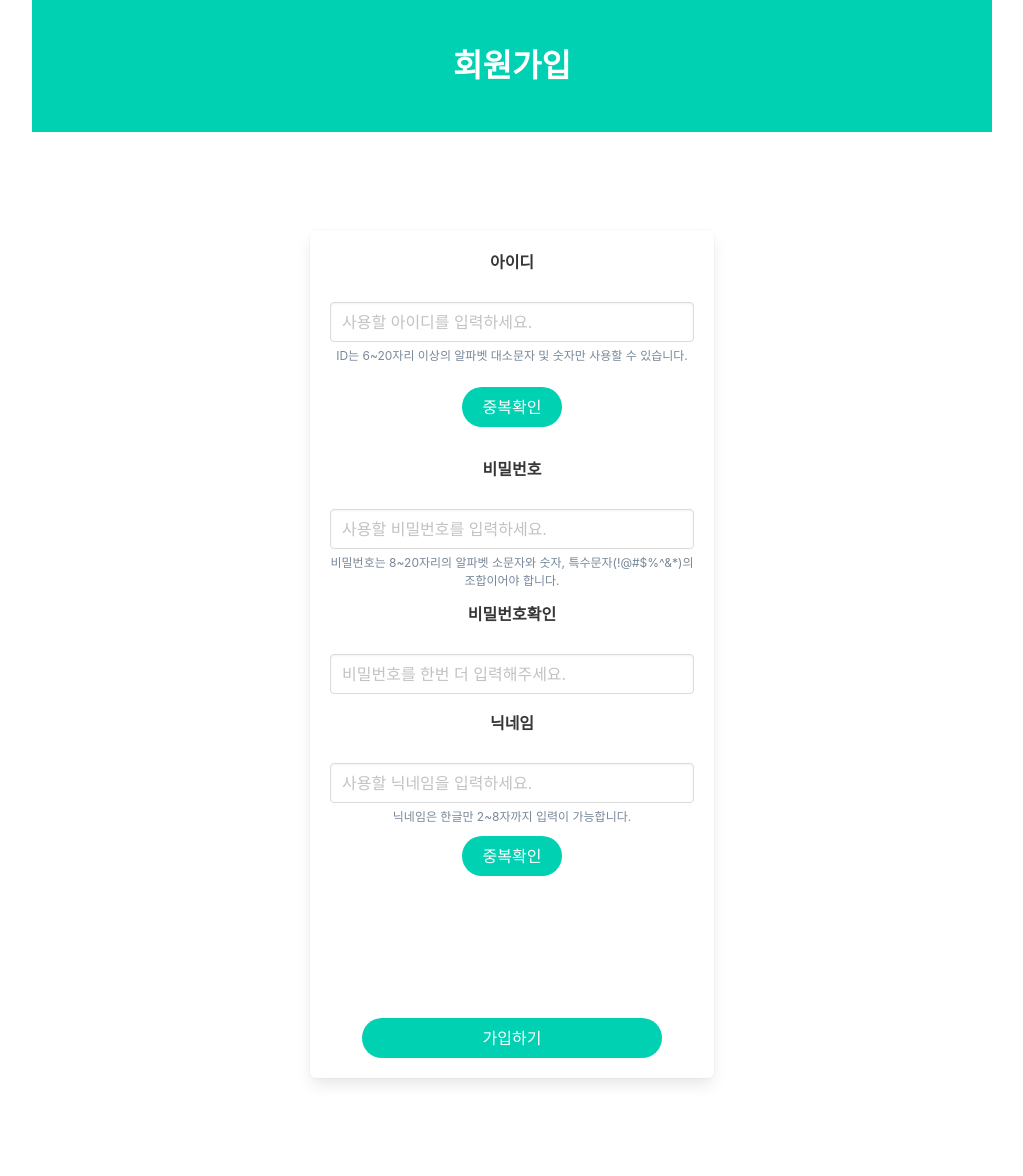
After one commit to LeeKiGon/mong, a Flask app: page /register in a window 1280 px wide. The commit adds this page. Shown: the whole page, without its empty margins (128-1151 px from the left). Run offline with Flask 2, Linux system fonts and the light colour scheme; some libraries are stand-ins or nearby versions.

Commit message:
회원가입 기능 완료

```diff
--- a/app.py
+++ b/app.py
@@ -1,9 +1,61 @@
-from flask import Flask
+from flask import Flask, render_template, jsonify, request, session, redirect, url_for
+
 app = Flask(__name__)
 
+from pymongo import MongoClient
+
+client = MongoClient('localhost', 27017)
+db = client.userinfo
+
+# 비밀번호를 해쉬태그로 변환할때 필요한 라이브러리
+import hashlib
+
+# 테스트용 메인페이지 접속
 @app.route('/')
 def home():
-   return 'This is Home!'
+    return render_template('test.html')
+
+# 로그인 페이지로 넘어갑니다.
+@app.route('/register')
+def register():
+    return render_template('register.html')
+
+
+# [회원가입 API]
+# id와 pw, nickname을 받아서 mongoDB에 저장합니다.
+# 저장하기 전에 pw를 sha256 방법(=단방향 암호화. 받은 사람이 풀어볼 수 없습니다.)으로 암호화해서 저장합니다.
+@app.route('/api/register', methods=['POST'])
+def api_register():
+    id_receive = request.form['id_give']
+    pw_receive = request.form['pw_give']
+    nickname_receive = request.form['nickname_give']
+
+    pw_hash = hashlib.sha256(pw_receive.encode('utf-8')).hexdigest()
+
+    db.user.insert_one({'id': id_receive, 'pw': pw_hash, 'nick': nickname_receive})
+
+    return jsonify({'result': 'success'})
+
+# ID중복확인
+@app.route('/sign_up/check_dup', methods=['POST'])
+def check_dup():
+    userid_receive = request.form['userid_give']
+
+    # DB에 유저가 사용하겠다고 입력한 ID와 같은 값이 있는지 찾아서
+    # 있으면(전부 같은 값이면) true, 없으면(하나라도 다른 것이 있으면) false
+    exists = bool(db.user.find_one({'id': userid_receive}))
+    return jsonify({'result': 'success', 'exists': exists})
+
+# 닉네임 중복확인
+@app.route('/sign_up/check_dupnick', methods=['POST'])
+def check_dupnick():
+    usernick_receive = request.form['usernick_give']
+
+    # DB에 유저가 사용하겠다고 입력한 닉네임과 같은 값이 있는지 찾아서
+    # 있으면(전부 같은 값이면) true, 없으면(하나라도 다른 것이 있으면) false
+    exists = bool(db.user.find_one({'nick': usernick_receive}))
+    return jsonify({'result': 'success', 'exists': exists})
+
 
 if __name__ == '__main__':
-   app.run('0.0.0.0', port=5000, debug=True)
+    app.run('0.0.0.0', port=5000, debug=True)
--- /dev/null
+++ b/templates/register.html
@@ -0,0 +1,260 @@
+<!doctype html>
+<html lang="ko">
+    <head>
+        <!-- Webpage Title -->
+        <title>login test</title>
+
+        <!-- Required meta tags -->
+        <meta charset="utf-8">
+        <meta name="viewport" content="width=device-width, initial-scale=1, shrink-to-fit=no">
+
+        <!-- Bulma CSS -->
+        <link rel="stylesheet" href="https://cdn.jsdelivr.net/npm/bulma@0.9.1/css/bulma.min.css">
+
+        <!-- JS -->
+        <script src="https://ajax.googleapis.com/ajax/libs/jquery/3.4.1/jquery.min.js"></script>
+        <script src="https://cdnjs.cloudflare.com/ajax/libs/jquery-cookie/1.4.1/jquery.cookie.js"></script>
+
+        <script>
+            // ID, PW, nickname을 받아서 DB에 저장합니다.
+            function register() {
+                let userid = $('#user-id').val()
+                let userpw = $('#user-pw').val()
+                let userpw2 = $('#user-pw2').val()
+                let usernick = $('#user-nick').val()
+
+                //
+                if ($('#help-id').hasClass('is-danger')) {
+                    alert("아이디를 다시 확인해주세요.")
+                    return;
+                } else if (!$('#help-id').hasClass("is-safe")) {
+                    alert("아이디 중복확인을 해주세요.")
+                    return;
+                }
+
+                if (userpw == "") {
+                    $('#help-pw').text("비밀번호를 입력해주세요.").removeClass("explanation-text").addClass("is-danger")
+                    $('#user-pw').focus()
+                    return;
+                } else if (!is_password(userpw)) {
+                    $('#help-pw').text("비밀번호의 형식을 확인해주세요. 8~20자리의 알파벳 소문자와 숫자, 특수문자(!@#$%^&*)의 조합이어야 합니다.").removeClass("explanation-text").removeClass("is-safe").addClass("is-danger")
+                    $('#user-pw').focus()
+                    return;
+                } else {
+                    $('#help-pw').text("사용 가능한 비밀번호입니다.").removeClass("is-danger").addClass("is-safe")
+                }
+                if (userpw2 == "") {
+                    $('#help-pw2').text("비밀번호를 다시 입력해주세요.").removeClass("explanation-text").addClass("is-danger")
+                    $('#user-pw2').focus()
+                    return;
+                } else if (userpw != userpw2) {
+                    $('#help-pw2').text("비밀번호가 일치하지 않습니다.").removeClass("explanation-text").addClass("is-danger")
+                    $('#user-pw2').focus()
+                    return;
+                } else {
+                    $('#help-pw2').text("비밀번호가 일치합니다.").removeClass("is-danger").addClass("is-safe")
+                }
+                if ($('#help-nick').hasClass('is-danger')) {
+                    alert("닉네임을 다시 확인해주세요.")
+                    return;
+                } else if (!$('#help-nick').hasClass("is-safe")) {
+                    alert("닉네임 중복확인을 해주세요.")
+                    return;
+                }
+
+                $.ajax({
+                    type: "POST",
+                    url: "/api/register",
+                    data: {
+                        id_give: userid,
+                        pw_give: userpw,
+                        nickname_give: usernick
+                    },
+                    success: function (response) {
+                        if (response['result'] == 'success') {
+                            alert('회원가입이 완료되었습니다!')
+                            window.location.href = '/'
+                        } else {
+                            alert(response['msg'])
+                        }
+                    }
+                })
+            }
+
+            function is_id(asValue) {
+                let regExp = /^(?=.*[a-zA-Z])[a-zA-Z0-9]{6,20}$/;
+                return regExp.test(asValue);
+            }
+
+            function is_nickname(asValue) {
+                let regExp = /^(?=.*[가-힣])[가-힣]{2,8}$/;
+                return regExp.test(asValue);
+            }
+
+            function is_password(asValue) {
+                let regExp = /^(?=.*\d)(?=.*[a-zA-Z])[0-9a-zA-Z!@#$%^&*]{8,20}$/;
+                return regExp.test(asValue);
+            }
+
+            // ID 중복확인 함수
+            function check_id() {
+                let userid = $("#user-id").val()
+                console.log(userid)
+                if (userid == "") {
+                    $("#help-id").text("아이디를 입력해주세요.").addClass("is-danger")
+                    $("#user-id").focus()
+                    return;
+                }
+                if (!is_id(userid)) {
+                    $("#help-id").text("아이디의 형식을 확인해주세요. 알파벳 대소문자 및 숫자만 가능합니다!").removeClass("explanation-text").addClass("is-danger")
+                    $("#user-id").focus()
+                    return;
+                }
+                $("#help-id").addClass("explanation-text")
+                $.ajax ({
+                    type: "POST",
+                    url: "/sign_up/check_dup",
+                    data: {
+                        userid_give: userid
+                    },
+                    success: function (response) {
+                        if (response["exists"]) {
+                            $("#help-id").text("이미 존재하는 아이디입니다.").removeClass("explanation-text").removeClass("is-safe").addClass("is-danger")
+                            $("#user-id").focus()
+                        } else {
+                            $("#help-id").text("사용할 수 있는 아이디입니다.").removeClass("is-danger").addClass("is-safe")
+                        }
+                    }
+                })
+            }
+
+            // 닉네임 중복확인 함수
+            function check_nickname() {
+                let usernick = $("#user-nick").val()
+                console.log(usernick)
+                if (usernick == "") {
+                    $("#help-nick").text("닉네임을 입력해주세요.").removeClass("explanation-text").addClass("is-danger")
+                    $("#").focus()
+                    return;
+                }
+                if (!is_nickname(usernick)) {
+                    $("#help-nick").text("닉네임의 형식을 확인해주세요. 2~8자의 한글만 가능합니다.").removeClass("explanation-text").addClass("is-danger")
+                    $("#user-nick").focus()
+                    return;
+                }
+                $("#help-nick").addClass("explanation-text")
+                $.ajax ({
+                    type: "POST",
+                    url: "/sign_up/check_dupnick",
+                    data: {
+                        usernick_give: usernick
+                    },
+                    success: function (response) {
+                        if (response["exists"]) {
+                            $("#help-nick").text("이미 존재하는 닉네임입니다.").removeClass("explanation-text").addClass("is-danger")
+                            $("#user-nick").focus()
+                        } else {
+                            $("#help-nick").text("사용할 수 있는 닉네임입니다.").removeClass("is-danger").addClass("is-safe")
+                        }
+                    }
+                })
+            }
+        </script>
+
+        <style>
+            {#헤더 스타일링#}
+            .hero {
+                width: 75%;
+                margin: auto;
+                text-align: center;
+            }
+
+            {#섹션 스타일링#}
+            .section {
+                width: 500px;
+                margin: 50px auto;
+                text-align: center;
+            }
+
+            {#ID, PW 설명 스타일링#}
+            .explanation-text {
+                font-size: 12px;
+                color: lightslategrey;
+            }
+
+            .is-danger {
+                font-size: 12px;
+                color: red;
+            }
+
+            .is-safe {
+                font-size: 12px;
+                color: blue;
+            }
+
+            {#box 스타일링#}
+            .input {
+                margin: 20px 0px 5px 0px;
+            }
+
+            {#button 스타일링#}
+            .register-button {
+                width: 300px;
+                margin-top: 100px;
+            }
+
+            .is-same-button {
+                width: 100px;
+                margin-bottom: 30px;
+                margin-top: 10px;
+            }
+        </style>
+    </head>
+    <body>
+        <section class="hero is-primary">
+            <div class="hero-body">
+                <p class="title">
+                    회원가입
+                </p>
+            </div>
+        </section>
+        <section class="section">
+            <div class="box">
+                <div class="field">
+                    <label class="label">아이디</label>
+                    <div class="control">
+                        <input class="input" type="text" id="user-id" placeholder="사용할 아이디를 입력하세요.">
+                        <p class="explanation-text" id="help-id"> ID는 6~20자리 이상의 알파벳 대소문자 및 숫자만 사용할 수 있습니다.</p>
+                    </div>
+                </div>
+                <button class="button is-primary is-rounded is-same-button" onclick="check_id()">중복확인</button>
+                <div class="field">
+                    <label class="label">비밀번호</label>
+                    <div class="control">
+                        <input class="input" type="password" id="user-pw" placeholder="사용할 비밀번호를 입력하세요.">
+                        <p class="explanation-text" id="help-pw">비밀번호는 8~20자리의 알파벳 소문자와 숫자, 특수문자(!@#$%^&*)의 조합이어야 합니다.</p>
+                    </div>
+                </div>
+
+                <div class="field">
+                    <label class="label">비밀번호확인</label>
+                    <div class="control">
+                        <input class="input" type="password" id="user-pw2" placeholder="비밀번호를 한번 더 입력해주세요.">
+                        <p class="explanation-text" id="help-pw2"></p>
+                    </div>
+                </div>
+
+                <div class="field">
+                    <label class="label">닉네임</label>
+                    <div class="control">
+                        <input class="input" type="text"  id="user-nick" placeholder="사용할 닉네임을 입력하세요.">
+                        <p class="explanation-text" id="help-nick"> 닉네임은 한글만 2~8자까지 입력이 가능합니다.</p>
+                        <button class="button is-primary is-rounded is-same-button" onclick="check_nickname()">중복확인</button>
+                    </div>
+                </div>
+
+                <button class="button is-primary is-rounded register-button" onclick="register()">가입하기</button>
+            </div>
+        </section>
+    </body>
+</html>
```
Also changed, not shown: templates/index.html (+25 -171 lines), templates/login.html (added, +85 -0 lines), templates/test.html (added, +10 -0 lines).
